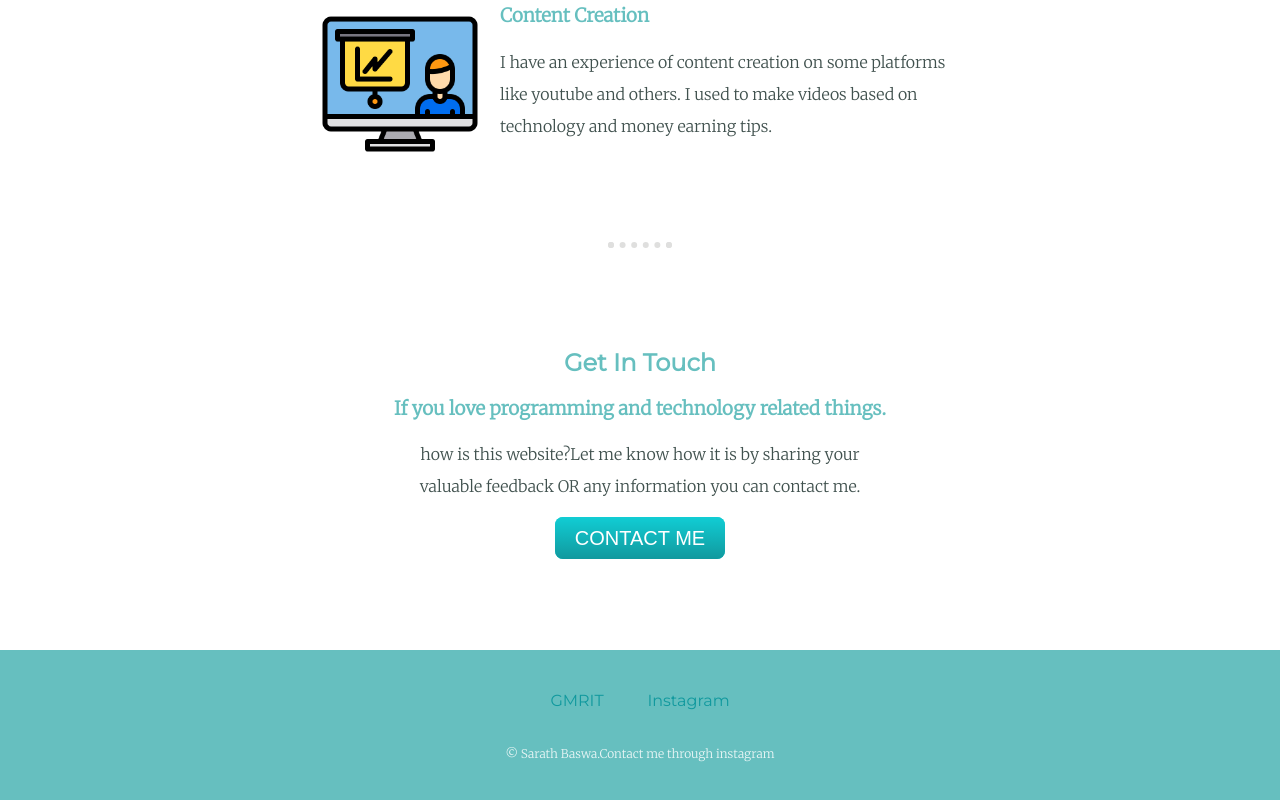
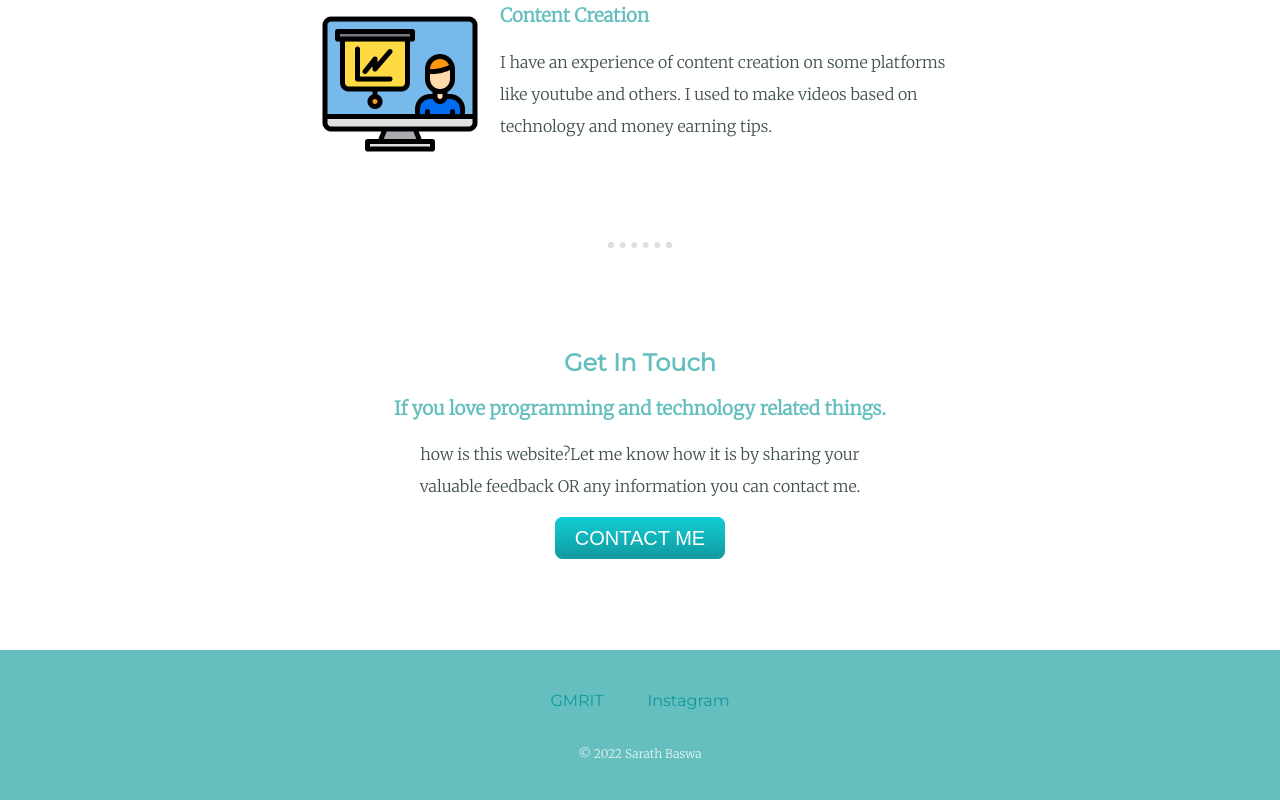
Before and after one commit to sunnysarath99/MY-css-website, a plain HTML site: page index.html in a window 1280 px wide. Shown: the part 1851-2651 px from the top of the page. Drawn offline with Linux system fonts and the light colour scheme.

Commit message:
copyright

```diff
--- a/index.html
+++ b/index.html
@@ -58,7 +58,7 @@
 <div class="bottom-container">
   <a class="footer-link" href="gmrit.org">GMRIT</a>
   <a class="footer-link" href="https://instagram.com/sunny_sarath_99?igshid=YmMyMTA2M2Y=">Instagram</a>
-  <p class="copyright">© Sarath Baswa.Contact me through instagram</p>
+  <p class="copyright">© 2022 Sarath Baswa</p>
 </div>
 
   </body>
```
